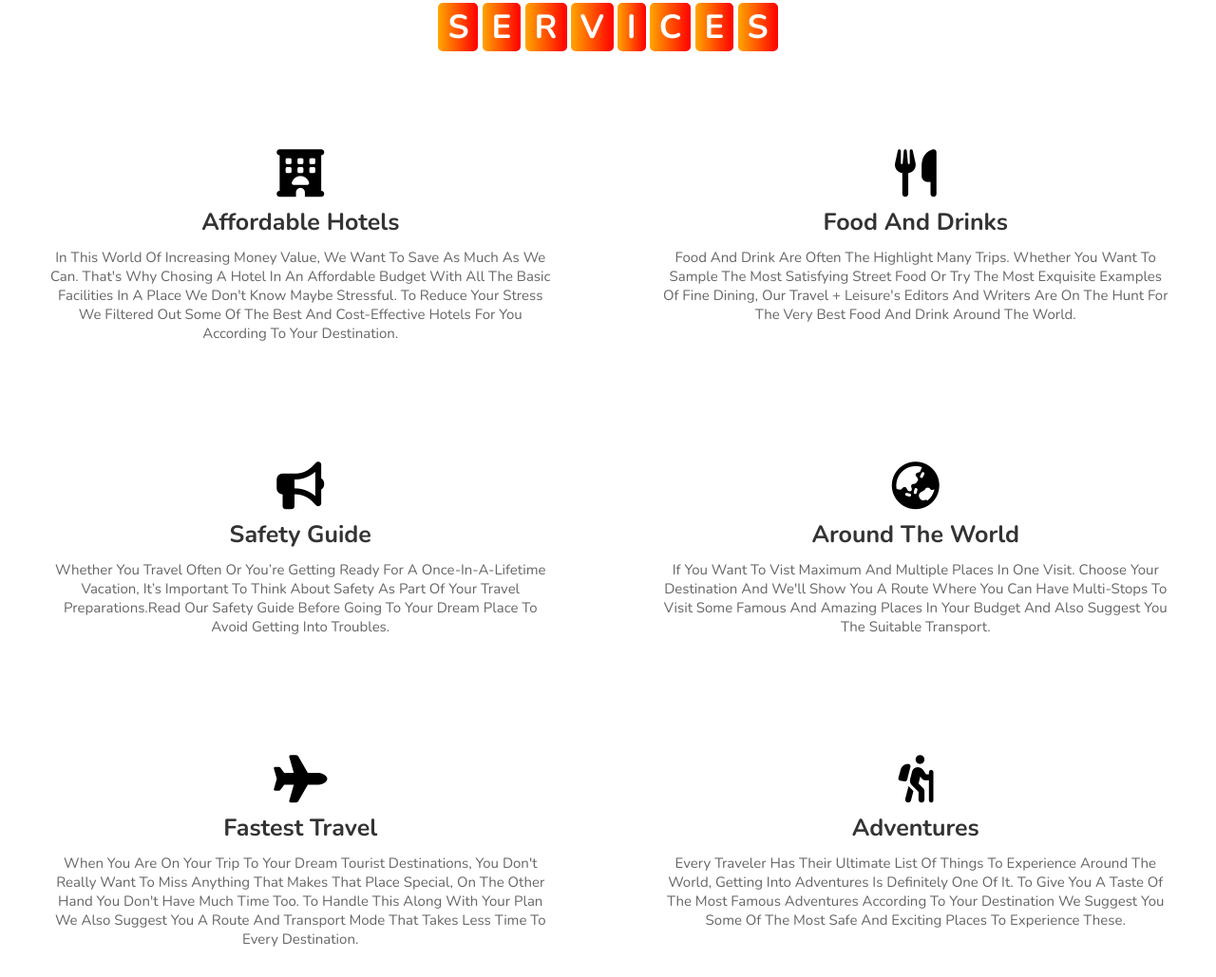
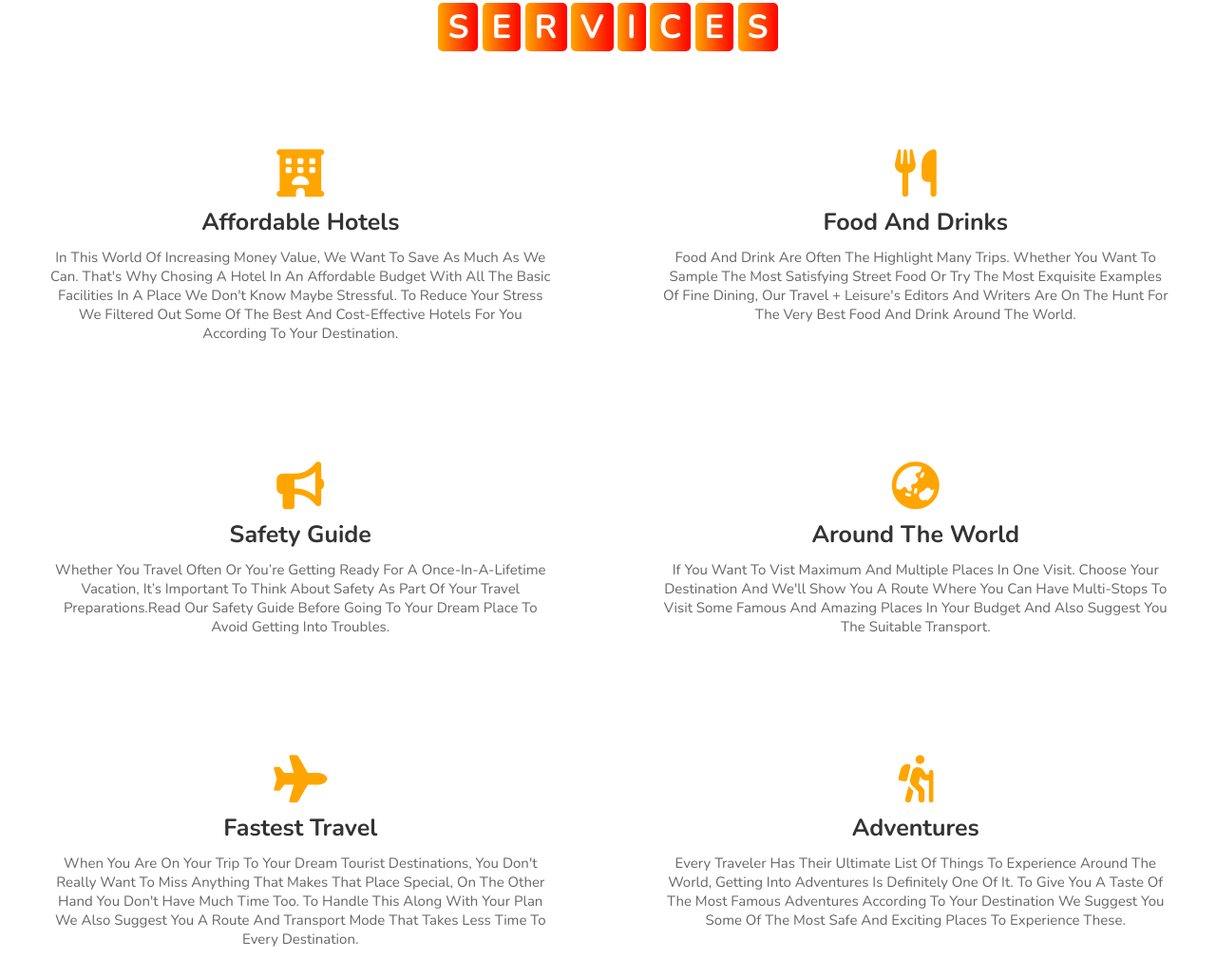
Before and after one commit to AnjaliPatil4/Destino, a plain HTML site: page index.html in a window 1280 px wide. Shown: the part 2282-3311 px from the top of the page at 95% size. Drawn offline with nearby package versions, Linux system fonts and the light colour scheme; a web font is replaced by a local one.

Commit message:
changed icons colour

```diff
--- a/index.html
+++ b/index.html
@@ -177,32 +177,44 @@
 
         <div class="box-container">
             <div class="box">
+                <div class="icon-wrapper">
                     <i class="fas fa-hotel"></i>
+                </div>
                 <h3>affordable hotels</h3>
                 <p>In this world of increasing money value, we want to save as much as we can. That's why chosing a hotel in an affordable budget with all the basic facilities in a place we don't know maybe stressful. To reduce your stress we filtered out some of the best and cost-effective hotels for you according to your destination. </p>
             </div>
             <div class="box">
+                <div class="icon-wrapper">
                     <i class="fas fa-utensils"></i>
+                </div>
                 <h3>food and drinks</h3>
                 <p>Food and drink are often the highlight many trips. Whether you want to sample the most satisfying street food or try the most exquisite examples of fine dining, our Travel + Leisure's editors and writers are on the hunt for the very best food and drink around the world.</p>
             </div>
             <div class="box">
+                <div class="icon-wrapper">
                     <i class="fas fa-bullhorn"></i>
+                </div>
                 <h3>safety guide</h3>
                 <p>Whether you travel often or you’re getting ready for a once-in-a-lifetime vacation, it’s important to think about safety as part of your travel preparations.Read our Safety guide before going to your dream place to avoid getting into troubles.</p>
             </div>
             <div class="box">
+                <div class="icon-wrapper">
                     <i class="fas fa-globe-asia"></i>
+                </div>
                 <h3>around the world</h3>
                 <p>If you want to vist maximum and multiple places in one visit. Choose your destination and we'll show you a route where you can have multi-stops to visit some famous and amazing places in your budget and also suggest you the suitable transport.</p>
             </div>
             <div class="box">
+                <div class="icon-wrapper">
                     <i class="fas fa-plane"></i>
+                </div>
                 <h3>fastest travel</h3>
                 <p>When you are on your trip to your dream tourist destinations, you don't really want to miss anything that makes that place special, on the other hand you don't have much time too. To handle this along with your plan we also suggest you a route and transport mode that takes less time to every destination.</p>
             </div>
             <div class="box">
+                <div class="icon-wrapper">
                     <i class="fas fa-hiking"></i>
+                </div>
                 <h3>adventures</h3>
                 <p>Every traveler has their ultimate list of things to experience around the world, getting into adventures is definitely one of it. To give you a taste of the most famous adventures according to your destination we suggest you some of the most safe and exciting places to experience these.</p>
             </div>
--- a/styles.css
+++ b/styles.css
@@ -145,6 +145,10 @@ html{
   font-size: 5rem;
   color: var(--orange);
 }
+
+.services .box-container .box .icon-wrapper {
+    color: orange;
+}
 .services .box-container .box h3{
   font-size: 2.5rem;
   color: #333;
```
Lines whose indentation alone changed are shown as unchanged.
